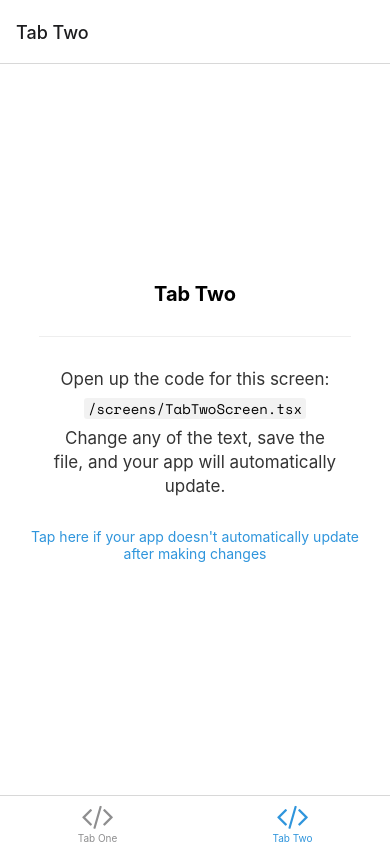
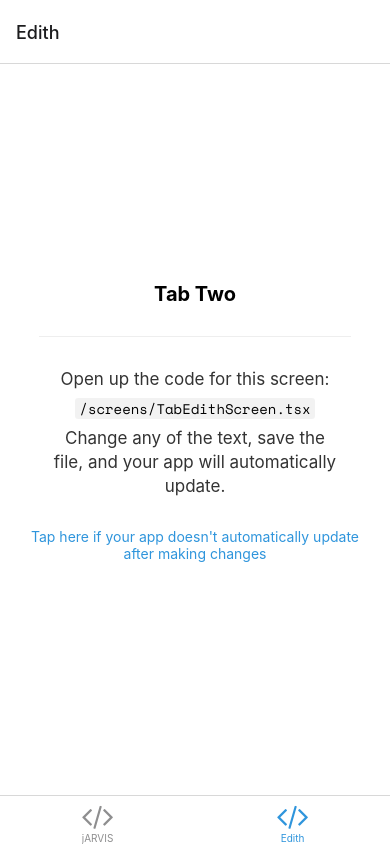
Before and after one commit to corka149/edith3, a React Native app: screen /TabTwo in a window 390 px wide. Built offline with nearby package versions, Linux system fonts and the light colour scheme; what expo-linking would draw is missing.

Commit message:
Rename Tab modules

```diff
--- a/navigation/index.tsx
+++ b/navigation/index.tsx
@@ -14,8 +14,8 @@ import Colors from '../constants/Colors';
 import useColorScheme from '../hooks/useColorScheme';
 import ModalScreen from '../screens/ModalScreen';
 import NotFoundScreen from '../screens/NotFoundScreen';
-import TabOneScreen from '../screens/TabOneScreen';
-import TabTwoScreen from '../screens/TabTwoScreen';
+import TabJarvisScreen from '../screens/TabJarvisScreen';
+import TabEdithScreen from '../screens/TabEdithScreen';
 import { RootStackParamList, RootTabParamList, RootTabScreenProps } from '../types';
 import LinkingConfiguration from './LinkingConfiguration';
 
@@ -64,9 +64,9 @@ function BottomTabNavigator() {
       }}>
       <BottomTab.Screen
         name="TabOne"
-        component={TabOneScreen}
+        component={TabJarvisScreen}
         options={({ navigation }: RootTabScreenProps<'TabOne'>) => ({
-          title: 'Tab One',
+          title: 'jARVIS',
           tabBarIcon: ({ color }) => <TabBarIcon name="code" color={color} />,
           headerRight: () => (
             <Pressable
@@ -86,9 +86,9 @@ function BottomTabNavigator() {
       />
       <BottomTab.Screen
         name="TabTwo"
-        component={TabTwoScreen}
+        component={TabEdithScreen}
         options={{
-          title: 'Tab Two',
+          title: 'Edith',
           tabBarIcon: ({ color }) => <TabBarIcon name="code" color={color} />,
         }}
       />
--- a/screens/TabTwoScreen.tsx
+++ b/screens/TabEdithScreen.tsx
@@ -3,12 +3,12 @@ import { StyleSheet } from 'react-native';
 import EditScreenInfo from '../components/EditScreenInfo';
 import { Text, View } from '../components/Themed';
 
-export default function TabTwoScreen() {
+export default function TabEdithScreen() {
   return (
     <View style={styles.container}>
       <Text style={styles.title}>Tab Two</Text>
       <View style={styles.separator} lightColor="#eee" darkColor="rgba(255,255,255,0.1)" />
-      <EditScreenInfo path="/screens/TabTwoScreen.tsx" />
+      <EditScreenInfo path="/screens/TabEdithScreen.tsx" />
     </View>
   );
 }
--- a/screens/TabOneScreen.tsx
+++ b/screens/TabJarvisScreen.tsx
@@ -3,7 +3,7 @@ import { StyleSheet } from 'react-native';
 import { RootTabScreenProps } from '../types';
 import { WebView } from 'react-native-webview';
 
-export default function TabOneScreen({ navigation }: RootTabScreenProps<'TabOne'>) {
+export default function TabJarvisScreen({ navigation }: RootTabScreenProps<'TabOne'>) {
   return (
       <WebView
           style={styles.container}
```
